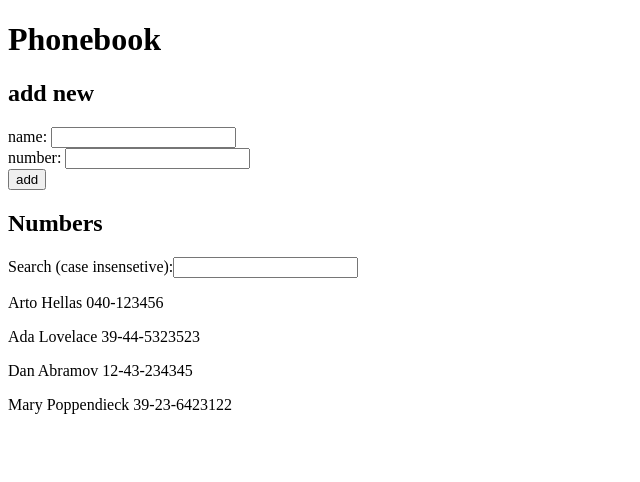
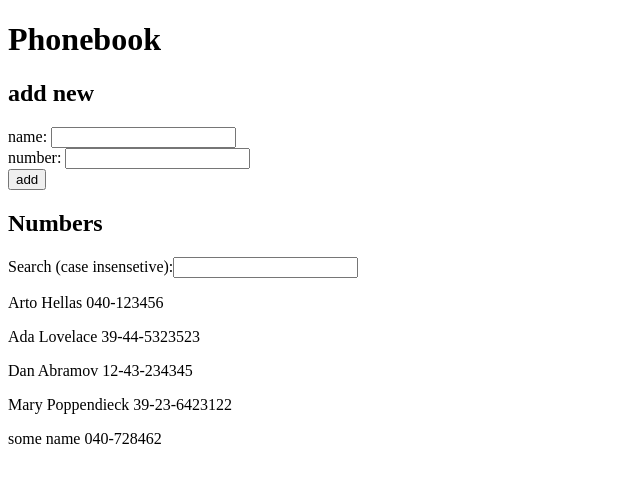
Before and after one commit to Heir-of-God/fullstack-course, a React (Vite) app in the folder part2/exercises/phonebook/: page / in a window 1280 px wide. Shown: the top 482 px of the page, without its empty margins (0-640 px from the left). Built offline with nearby package versions, Linux system fonts and the light colour scheme; data requests are answered from the project's data file; the HTML template or start-up script is replaced by a standard one.

Commit message:
feat: new entries are saved to server db, completed exercise 2.12

```diff
--- a/part2/exercises/phonebook/db.json
+++ b/part2/exercises/phonebook/db.json
@@ -19,6 +19,12 @@
       "name": "Mary Poppendieck",
       "number": "39-23-6423122",
       "id": "4"
+    },
+    {
+      "name": "some name",
+      "number": "040-728462",
+      "id": "bPWNE-lFJsU"
     }
-  ]
+  ],
+  "$schema": "./node_modules/json-server/schema.json"
 }
--- a/part2/exercises/phonebook/src/App.jsx
+++ b/part2/exercises/phonebook/src/App.jsx
@@ -24,8 +24,13 @@ const App = () => {
       return;
     }
 
-    const newPersons = persons.concat([{ name: newName, number: newNumber }]);
-    setPersons(newPersons);
+    const newPerson = { name: newName, number: newNumber };
+
+    axios.post("http://localhost:3001/persons", newPerson).then((response) => {
+      const newPersons = persons.concat([response.data]);
+      setPersons(newPersons);
+    });
+
     setNewName("");
     setNewNumber("");
   }
```
